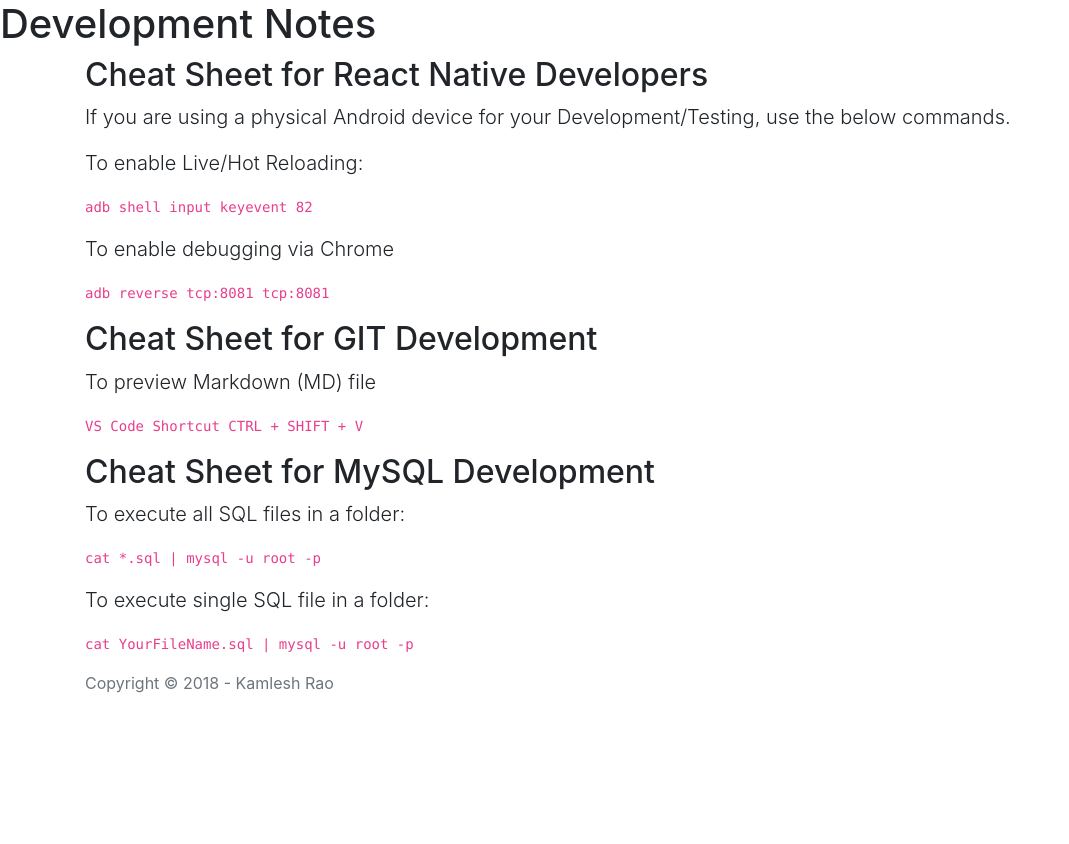
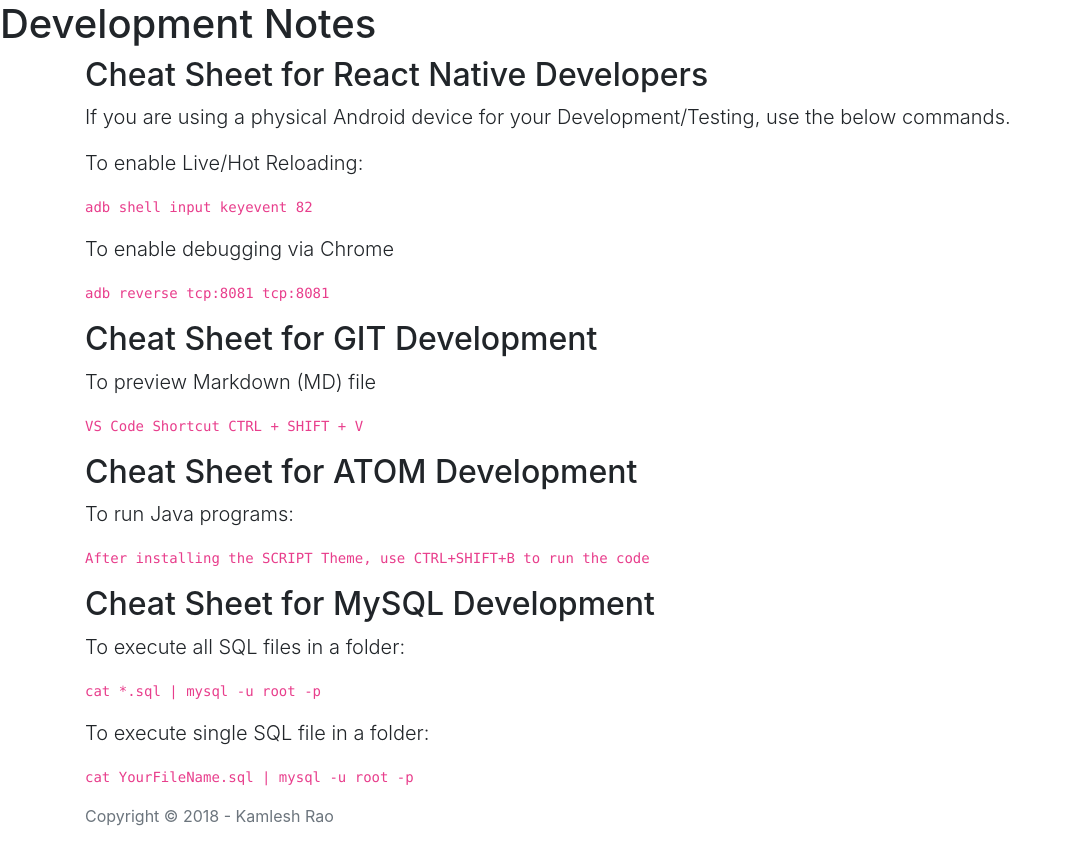
Before and after one commit to kamleshrao/kamleshrao.github.io, a plain HTML site: page index.html in a window 1280 px wide. Shown: the whole page, without its empty margins (0-1069 px from the left). Before the commit the page ends 800 px from the top, so only its background shows below. Drawn offline with nearby package versions, Linux system fonts and the light colour scheme.

Commit message:
added ATOM Editor notes

```diff
--- a/index.html
+++ b/index.html
@@ -42,6 +42,16 @@
       </p>
 
       <div class="page-header">
+        <h2>Cheat Sheet for ATOM Development</h2>
+      </div>
+      <p class="lead">
+        To run Java programs:
+      </p>
+      <p>
+        <code>After installing the SCRIPT Theme, use CTRL+SHIFT+B to run the code</code>
+      </p>
+
+      <div class="page-header">
         <h2>Cheat Sheet for MySQL Development</h2>
       </div>
       <p class="lead">
```
